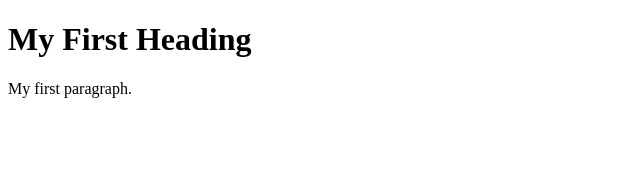
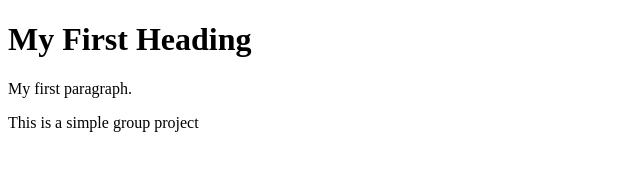
Before and after one commit to Evecandy/Landing-page, a plain HTML site: page index.html in a window 1280 px wide. Shown: the whole page, without its empty margins (0-640 px from the left). Drawn offline with Linux system fonts and the light colour scheme.

Commit message:
My first commit

```diff
--- a/index.html
+++ b/index.html
@@ -4,6 +4,7 @@
 
 <h1>My First Heading</h1>
 <p>My first paragraph.</p>
+<p> This is a simple group project</p>
 
 </body>
 </html>
```
